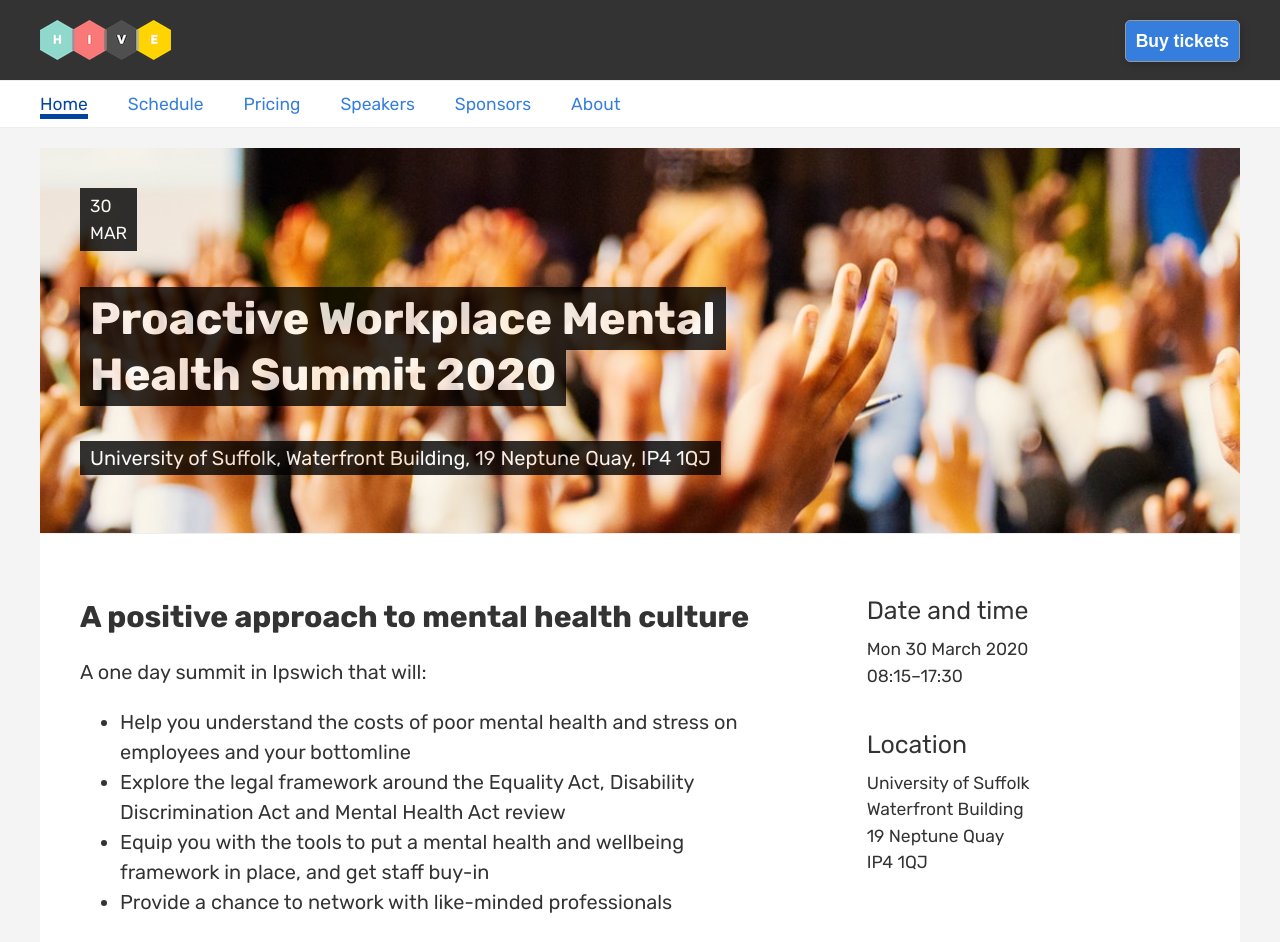
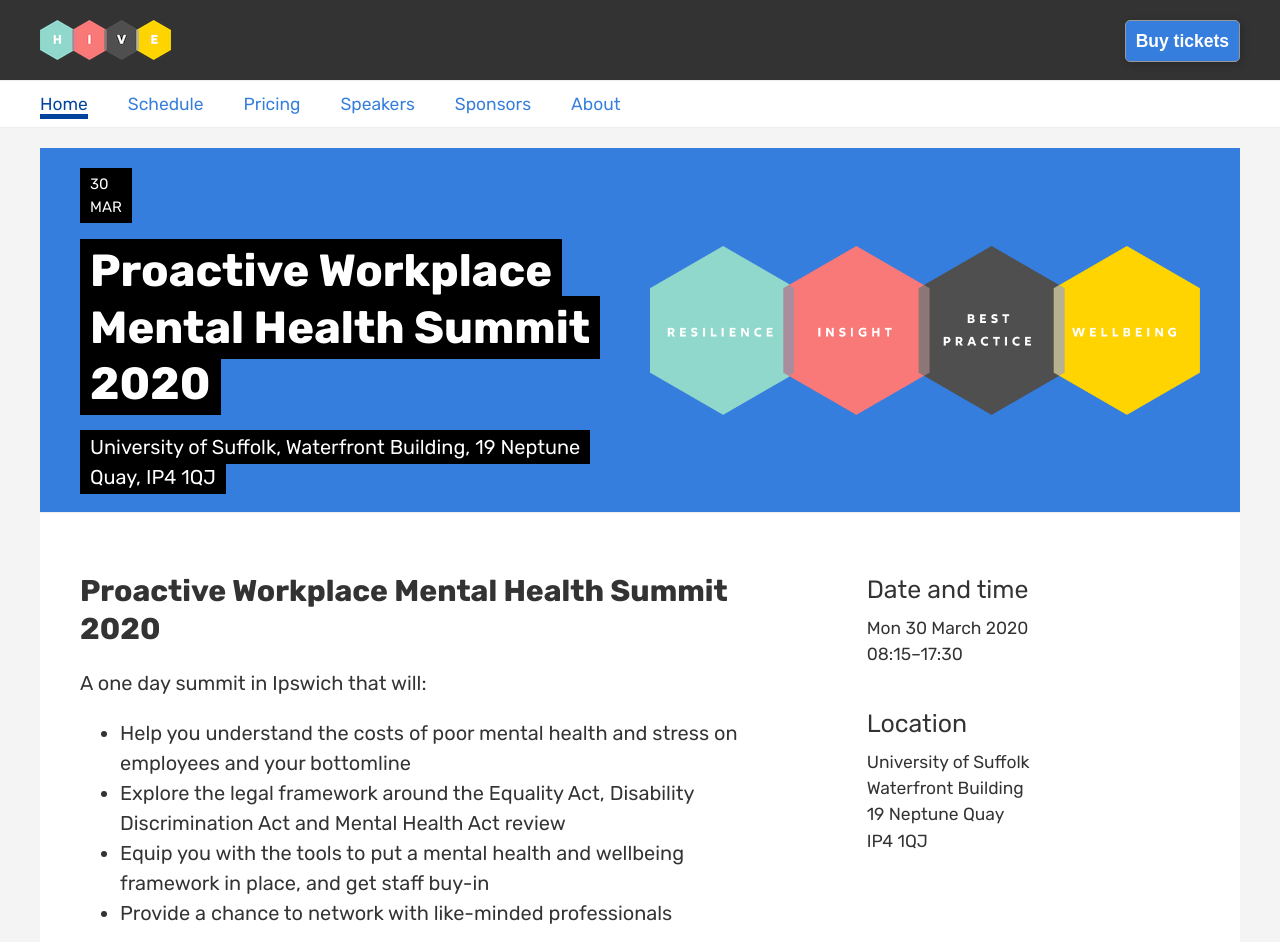
Before and after one commit to suffolklibraries/wellbeing-conference, a Jekyll site: the page built from index.md, in a window 1280 px wide. Shown: the top 942 px of the page. Built offline with Jekyll 4.4.1, drawn with Linux system fonts in a browser that asks for light colours.

Commit message:
Changed header

```diff
--- a/_includes/header.html
+++ b/_includes/header.html
@@ -73,15 +73,27 @@
 
         <article>
 
-          <header class="pv3 pv4-ns ph2 ph4-ns bb b--light-gray __hero __no-print">
+          <div class="ph2 ph4-ns pv2 pv3-l flex-l items-center-l bg-blue bb b--light-gray __no-print">
 
-            <div class="mb2 mb4-ns ttu f6"><span class="ph2 pv1 o-80 __box-decoration-break-clone bg-black white dib ">30 <br>Mar</span></div>
+            <!-- <img src="/assets/banner-2.jpg" class="db" alt="Poster: Proactive Workplace Mental Health Summit 2020, University of Suffolk, Waterfront Building, 30 March 2020"> -->
 
-            <{% if page.is_home %}h1{% else %}div{% endif %} class="b mv3 mv4-ns f2 lh-title w-two-thirds-ns w-60-l"><span class="ph2 pv1 o-80 __box-decoration-break-clone bg-black white">Proactive Workplace Mental Health Summit 2020</span></{% if page.is_home %}h1{% else %}div{% endif %}>
+            <div class="w-50-l pr2-l">
 
-            <p><span class="ph2 pv1 o-80 __box-decoration-break-clone bg-black white">University of Suffolk, Waterfront Building, 19 Neptune Quay, IP4 1QJ</span></p>
+              <div class="ttu f7"><span class="ph2 pv1 __box-decoration-break-clone bg-black white dib">30 <br>Mar</span></div>
 
-          </header>
+              <div class="b mv3 f2 lh-title"><span class="ph2 pv1 __box-decoration-break-clone bg-black white">Proactive Workplace Mental Health Summit 2020</span></div>
+
+              <p class="mb0-l"><span class="ph2 pv1 __box-decoration-break-clone bg-black white">University of Suffolk, Waterfront Building, 19 Neptune Quay, IP4 1QJ</span></p>
+
+            </div>
+
+            <div class="w-50-l pl2-l">
+
+              <img class="db" alt="Resilience, insight, best practice, wellbeing" src="/assets/graphic-1.png">
+
+            </div>
+
+          </div>
 
           <div class="pv3 pv4-ns ph2 ph4-ns{% if page.link-colour %} __link{% endif %}{% if page.underline %} __underline{%endif %}">
 
@@ -93,4 +105,4 @@
 
             {% endunless %}
 
-                <{% if page.is_home %}h2{% else %}h1{% endif %} class="f3 lh-title mb2">{% if page.display-title %}{{ page.display-title }}{% else %}{{ page.title }}{% endif %}</{% if page.is_home %}h2{% else %}h1{% endif %}>
+                <h1 class="f3 lh-title mb2">{% if page.display-title %}{{ page.display-title }}{% else %}{{ page.title }}{% endif %}</h1>
--- a/_sass/_c.scss
+++ b/_sass/_c.scss
@@ -41,7 +41,7 @@
 }
 
 .__hero {
-  background-image: url("/assets/conf.jpg");
+  background-image: url("/assets/banner-2.jpg");
   background-repeat: no-repeat;
   background-size: cover;
 }
--- a/index.md
+++ b/index.md
@@ -1,7 +1,7 @@
 ---
 layout: default
 title: Home
-display-title: "A positive approach to mental health culture"
+display-title: Proactive Workplace Mental Health Summit 2020
 nav-order: 1
 map: true
 is_home: true
```
Also changed, not shown: assets/banner-1.jpg (added), assets/graphic-1.png (added), 13 other files.
